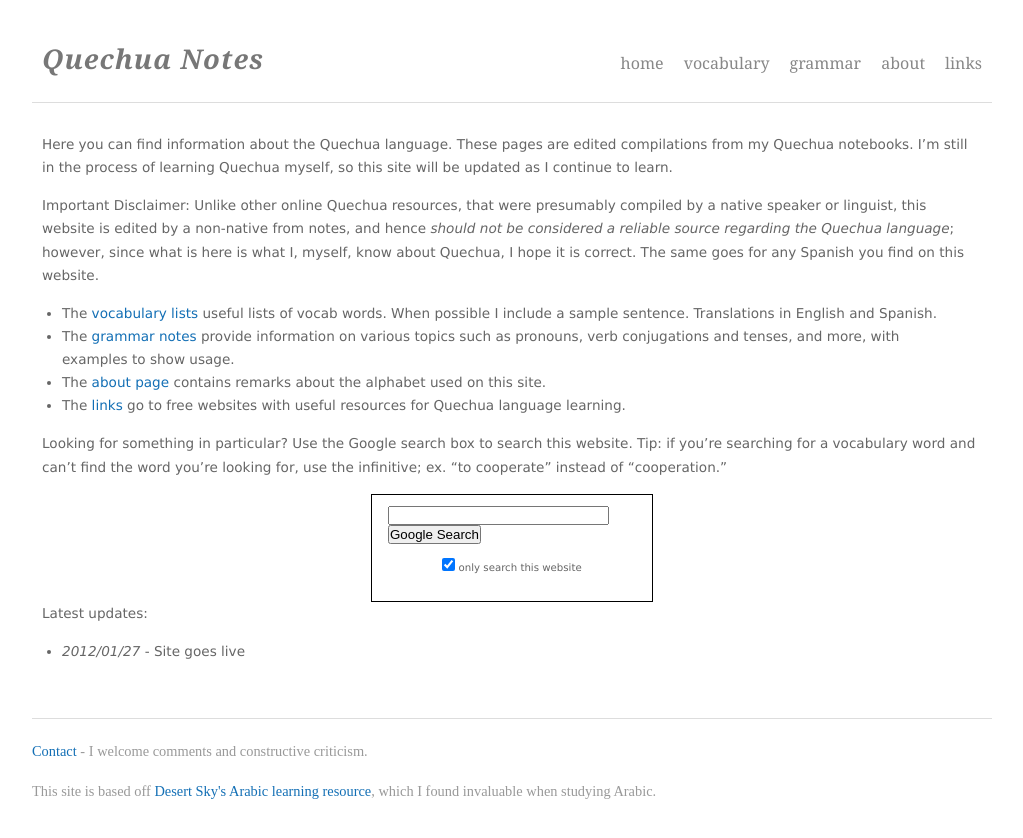
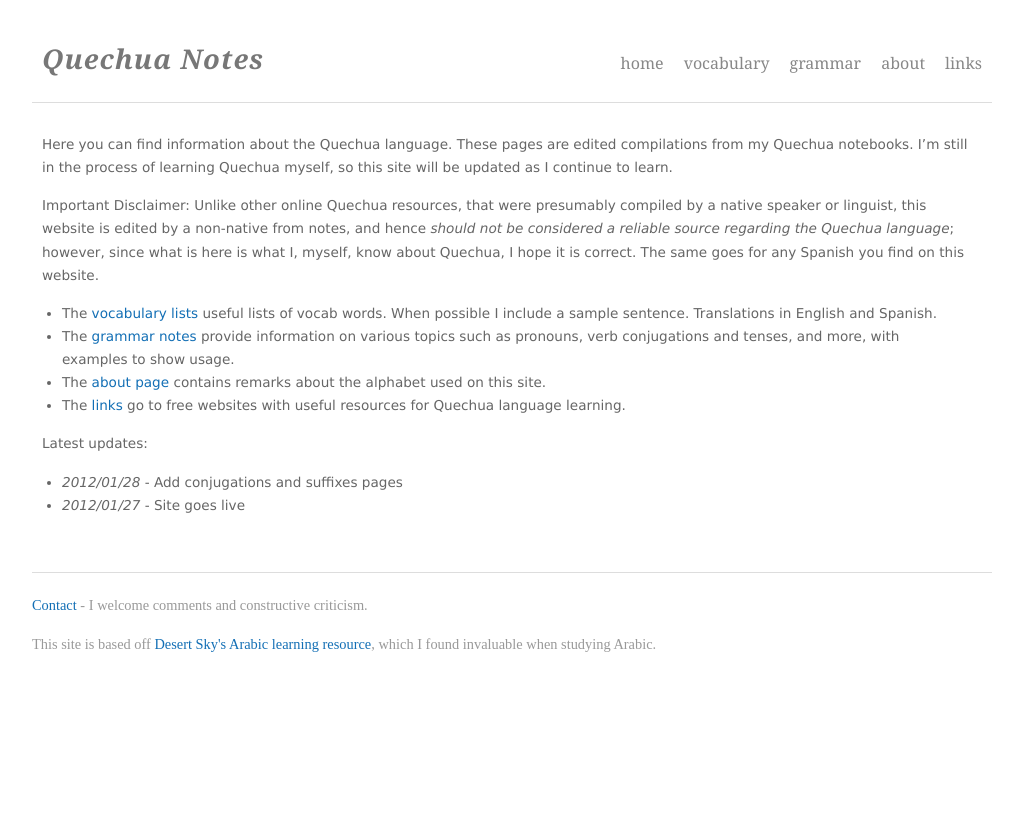
Before and after one commit to Ramblurr/Quechua, a Jekyll site: the page built from index.markdown, in a window 1280 px wide. Shown: the top 838 px of the page, without its empty margins (128-1151 px from the left). Built offline with Jekyll 4.4.1, drawn with Linux system fonts in a browser that asks for light colours; Markdown is read by kramdown in place of the engine named in the settings.

Commit message:
remove search box and update updates list

```diff
--- a/index.markdown
+++ b/index.markdown
@@ -12,6 +12,7 @@ Important Disclaimer: Unlike other online Quechua resources, that were presumabl
 * The [about page][about] contains remarks about the alphabet used on this site.
 * The [links][links] go to free websites with useful resources for Quechua language learning.
 
+<!---
 Looking for something in particular?  Use the Google search box to search this website.  Tip: if you're searching for a vocabulary word and can't find the word you're looking for, use the infinitive; ex. "to cooperate" instead of "cooperation."
 
 <center>
@@ -29,9 +30,11 @@ Looking for something in particular?  Use the Google search box to search this w
 </div>
 </form>
 </center>
+--->
 
 Latest updates:
 
+* *2012/01/28* - Add conjugations and suffixes pages
 * *2012/01/27* - Site goes live
 
 [vocab]: vocab.html
```
